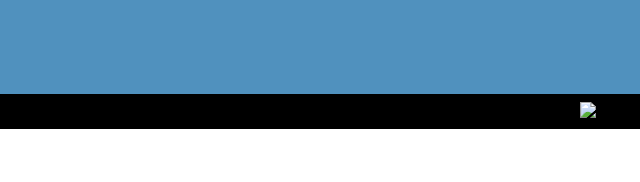
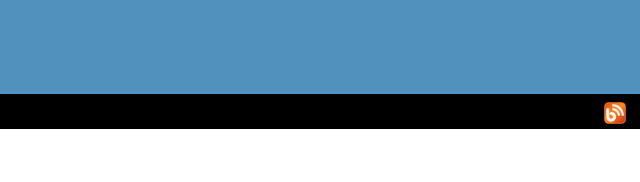
Before and after one commit to Ammu029/Address-Book, a plain HTML site: page index.html in a window 1280 px wide. Shown: the top 182 px of the page, 640-1280 px from the left. Drawn offline with nearby package versions, Linux system fonts and the light colour scheme; the site is published under a folder, as on GitHub Pages, so addresses that start at the root find nothing.

Commit message:
Add files via upload

```diff
--- a/index.html
+++ b/index.html
@@ -27,7 +27,7 @@
     <nav>
         <a href="#" id="homePage"> HOME</a>
         <a href="#" id="addContact">+ADD</a>
-        <img src="/blog-icon.png" alt="blog" height="22px">
+        <img src="blog-icon.png" alt="blog" height="22px">
     </nav>
     <div id="contactContainer">
         <div id="contactListContainer">
```
